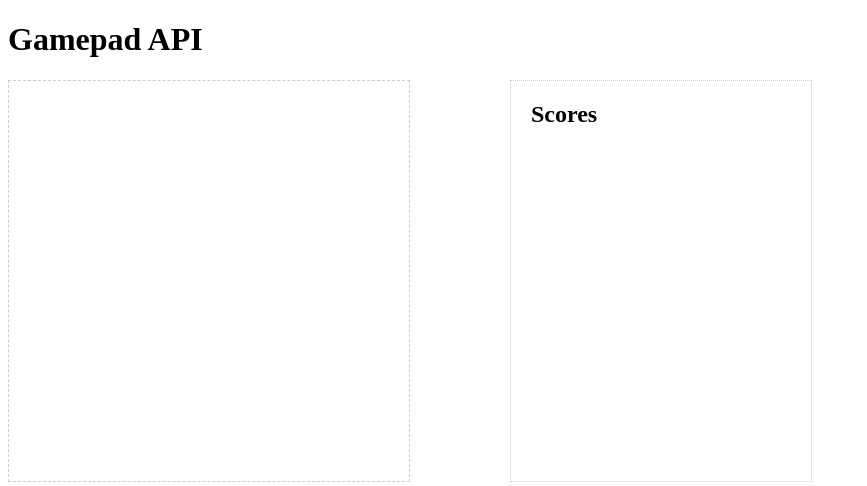
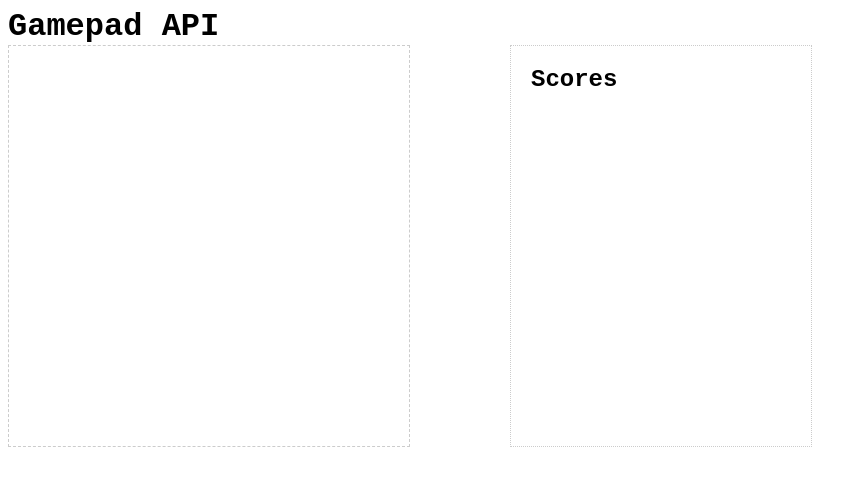
Before and after one commit to kieranajp/hackspace, a website: page public/index.html in a window 1280 px wide. Shown: the whole page, without its empty margins (0-867 px from the left). Drawn offline with nearby package versions, Linux system fonts and the light colour scheme; no server answers.

Commit message:
I\'m a dick

```diff
--- a/public/index.html
+++ b/public/index.html
@@ -4,6 +4,11 @@
   <meta charset="utf-8">
   <title>Gamepad API test</title>
   <style type="text/css" media="screen">
+    body * {
+      margin: 0; padding: 0;
+      font-family: 'Courier New';
+    }
+
     #canvas {
       width: 400px;
       height: 400px;
@@ -62,7 +67,7 @@
 
       var scores = "<table>";
       Object.keys(scoreboard).forEach(function(value, index) {
-        scores += "<tr><td>" index + "</td><td>" + value + "</td></tr>";
+        scores += "<tr><td>" + index + "</td><td>" + value + "</td></tr>";
       });
       scores += "</table>";
     });
```
